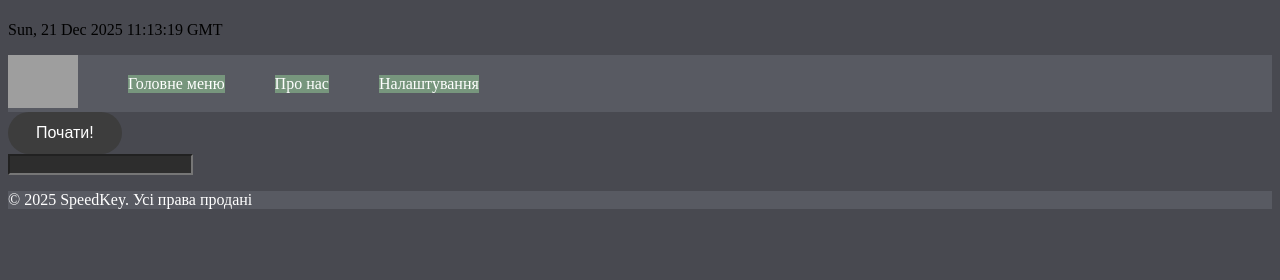
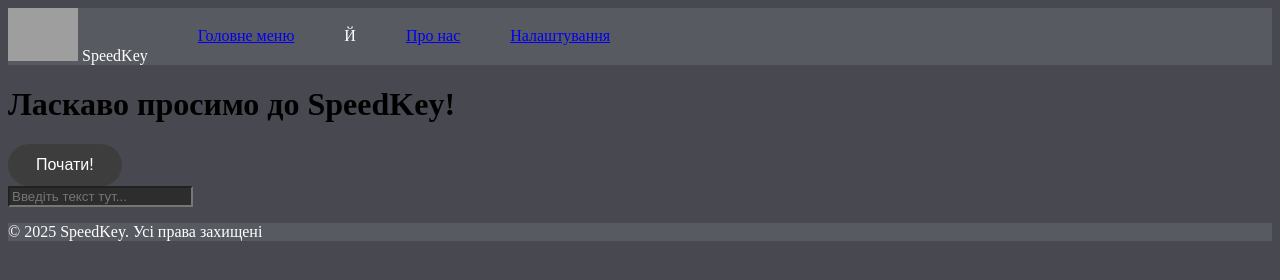
Before and after one commit to Tana497/Gruop-project, a plain HTML site: page index.html in a window 1280 px wide. Drawn offline with Linux system fonts and the light colour scheme; grey boxes are pictures that could not be loaded.

Commit message:
Update index.html
цфацф

```diff
--- a/index.html
+++ b/index.html
@@ -1,34 +1,40 @@
 <!DOCTYPE html>
-<html>
+<html lang="uk">
 <head>
-    <title>SpeedKey. Тест на швидкість друку</title>
-    <link rel="stylesheet" href="styles.css" />
+  <meta charset="UTF-8">
+  <meta name="viewport" content="width=device-width, initial-scale=1.0">
+  <title>SpeedKey – Тест на швидкість друку</title>
+  <link rel="stylesheet" href="styles.css">
 </head>
 <body>
-      <h1 class="title"></h1>
-      <p id="currentTime"></p>
-      <script src="script.js"></script>
   <header class="header">
-      <div class="logo">
-        <img src="https://uploads.onecompiler.io/4488az2ex/4488a8m5k/FAWQGQGQ-removebg-preview-removebg-preview.png
-" alt="example" class="header-image">
+    <div class="logo-container">
+      <img src="https://uploads.onecompiler.io/4488az2ex/4488a8m5k/FAWQGQGQ-removebg-preview-removebg-preview.png"
+           alt="SpeedKey Logo" class="header-image">
+      <span class="company-name">SpeedKey</span>
     </div>
-
     <nav class="menu">
-        <p class="header-text">Головне меню</p>
-        <p class="header-text">Про нас</p>
-        <p class="header-text">Налаштування</p>
+      <a href="#" class="menu-item">Головне меню</a>Й
+      <a href="#" class="menu-item">Про нас</a>
+      <a href="#" class="menu-item">Налаштування</a>
     </nav>
 </header>
-  <main>
-    <button class="button" >Почати!</button>
+
+
+  <main class="main-content">
+    <h1 class="title">Ласкаво просимо до SpeedKey!</h1>
+
+    <button class="button">Почати!</button>
+
     <form class="input-text">
-      <input type="text">
+      <input type="text" placeholder="Введіть текст тут...">
     </form>
   </main>
 
   <footer>
-        <p>© 2025 SpeedKey. Усі права продані</p>
+    <p>© 2025 SpeedKey. Усі права захищені</p>
   </footer>
+
+  <script src="script.js"></script>
 </body>
 </html>
```
Lines whose indentation alone changed are shown as unchanged.
